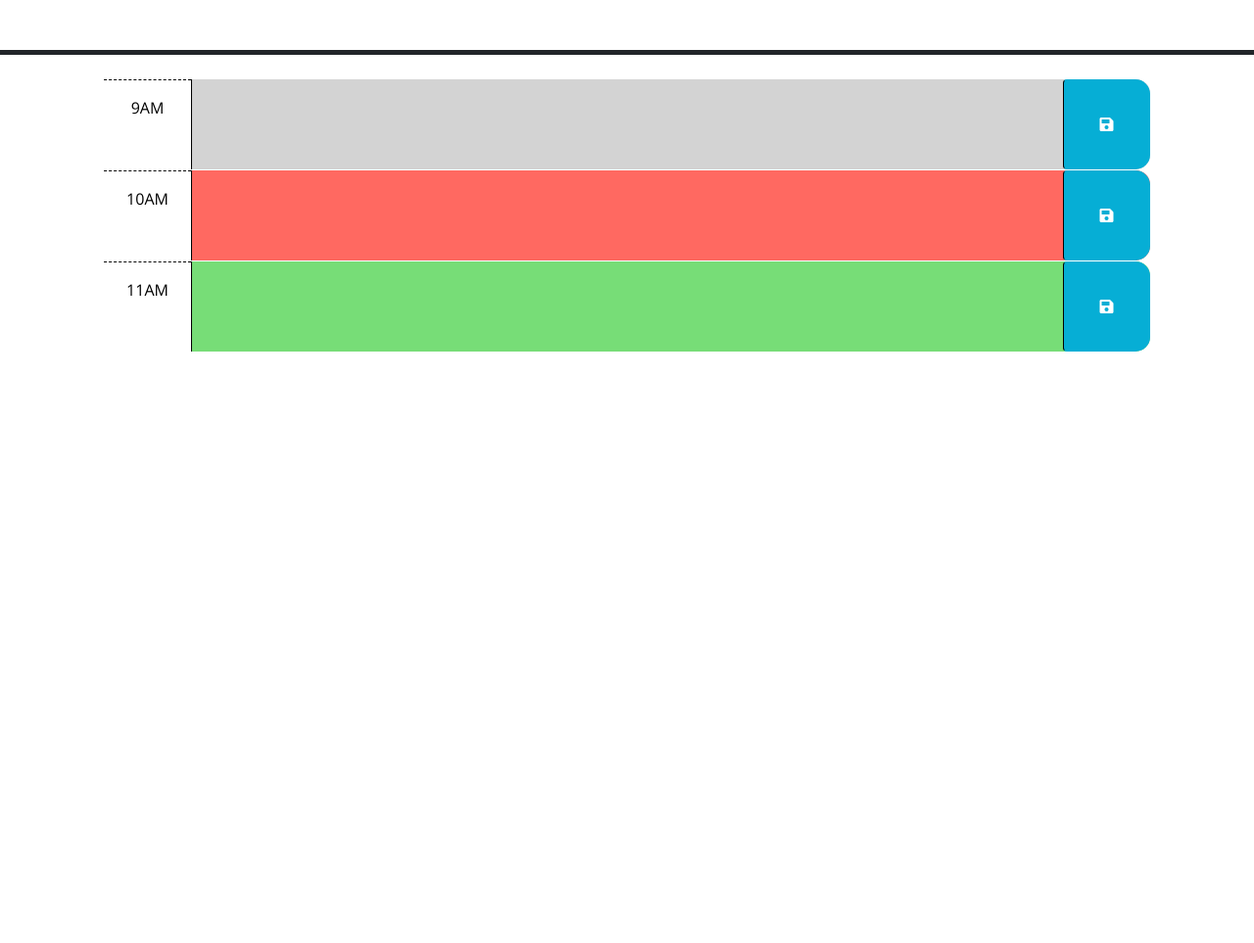
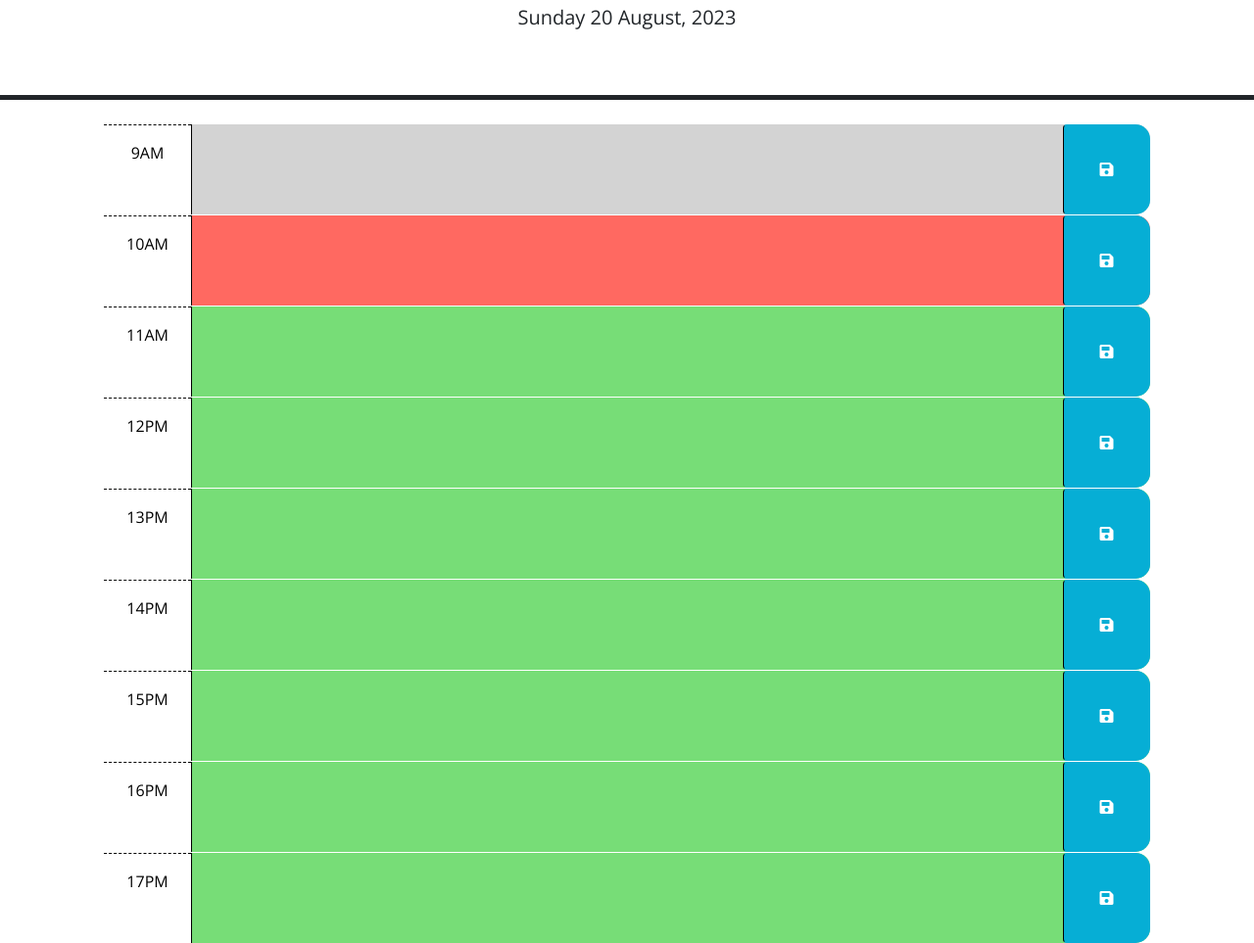
Before and after one commit to JD2929/dailyWorkScheduler, a plain HTML site: page Develop/index.html in a window 1280 px wide. Shown: the part 176-1139 px from the top of the page at 98% size. Before the commit the page ends 800 px from the top, so only its background shows below. Drawn offline with nearby package versions, Linux system fonts and the light colour scheme.

Commit message:
Interim commit. TextArea stored to local storage. First run at add/remove classes

```diff
--- a/Develop/index.html
+++ b/Develop/index.html
@@ -1,23 +1,14 @@
 <!DOCTYPE html>
 <html lang="en">
+
 <head>
   <meta charset="UTF-8" />
   <meta name="viewport" content="width=device-width, initial-scale=1.0" />
   <meta http-equiv="X-UA-Compatible" content="ie=edge" />
-    <link
-      rel="stylesheet"
-      href="https://cdn.jsdelivr.net/npm/bootstrap@5.1.3/dist/css/bootstrap.min.css"
-    />
-    <link
-      rel="stylesheet"
-      href="https://use.fontawesome.com/releases/v5.8.1/css/all.css"
-      integrity="sha384-50oBUHEmvpQ+1lW4y57PTFmhCaXp0ML5d60M1M7uH2+nqUivzIebhndOJK28anvf"
-      crossorigin="anonymous"
-    />
-    <link
-      href="https://fonts.googleapis.com/css?family=Open+Sans&display=swap"
-      rel="stylesheet"
-    />
+  <link rel="stylesheet" href="https://cdn.jsdelivr.net/npm/bootstrap@5.1.3/dist/css/bootstrap.min.css" />
+  <link rel="stylesheet" href="https://use.fontawesome.com/releases/v5.8.1/css/all.css"
+    integrity="sha384-50oBUHEmvpQ+1lW4y57PTFmhCaXp0ML5d60M1M7uH2+nqUivzIebhndOJK28anvf" crossorigin="anonymous" />
+  <link href="https://fonts.googleapis.com/css?family=Open+Sans&display=swap" rel="stylesheet" />
   <link rel="stylesheet" href="style.css" />
   <title>Work Day Scheduler</title>
 </head>
@@ -66,13 +57,60 @@
       </button>
     </div>
 
+    <div id="hour-12" class="row time-block future">
+      <div class="col-2 col-md-1 hour text-center py-3">12PM</div>
+      <textarea class="col-8 col-md-10 description" rows="3"> </textarea>
+      <button class="btn saveBtn col-2 col-md-1" aria-label="save">
+        <i class="fas fa-save" aria-hidden="true"></i>
+      </button>
+    </div>
+
+    <div id="hour-13" class="row time-block future">
+      <div class="col-2 col-md-1 hour text-center py-3">13PM</div>
+      <textarea class="col-8 col-md-10 description" rows="3"> </textarea>
+      <button class="btn saveBtn col-2 col-md-1" aria-label="save">
+        <i class="fas fa-save" aria-hidden="true"></i>
+      </button>
+    </div>
+
+    <div id="hour-14" class="row time-block future">
+      <div class="col-2 col-md-1 hour text-center py-3">14PM</div>
+      <textarea class="col-8 col-md-10 description" rows="3"> </textarea>
+      <button class="btn saveBtn col-2 col-md-1" aria-label="save">
+        <i class="fas fa-save" aria-hidden="true"></i>
+      </button>
+    </div>
+
+    <div id="hour-15" class="row time-block future">
+      <div class="col-2 col-md-1 hour text-center py-3">15PM</div>
+      <textarea class="col-8 col-md-10 description" rows="3"> </textarea>
+      <button class="btn saveBtn col-2 col-md-1" aria-label="save">
+        <i class="fas fa-save" aria-hidden="true"></i>
+      </button>
+    </div>
+
+    <div id="hour-16" class="row time-block future">
+      <div class="col-2 col-md-1 hour text-center py-3">16PM</div>
+      <textarea class="col-8 col-md-10 description" rows="3"> </textarea>
+      <button class="btn saveBtn col-2 col-md-1" aria-label="save">
+        <i class="fas fa-save" aria-hidden="true"></i>
+      </button>
+    </div>
+
+    <div id="hour-17" class="row time-block future">
+      <div class="col-2 col-md-1 hour text-center py-3">17PM</div>
+      <textarea class="col-8 col-md-10 description" rows="3"> </textarea>
+      <button class="btn saveBtn col-2 col-md-1" aria-label="save">
+        <i class="fas fa-save" aria-hidden="true"></i>
+      </button>
+    </div>
+
+
     <script src="https://code.jquery.com/jquery-3.4.1.min.js"></script>
-    <script
-      src="https://cdn.jsdelivr.net/npm/dayjs@1.11.3/dayjs.min.js"
-      integrity="sha256-iu/zLUB+QgISXBLCW/mcDi/rnf4m4uEDO0wauy76x7U="
-      crossorigin="anonymous"
-    ></script>
+    <script src="https://cdn.jsdelivr.net/npm/dayjs@1.11.3/dayjs.min.js"
+      integrity="sha256-iu/zLUB+QgISXBLCW/mcDi/rnf4m4uEDO0wauy76x7U=" crossorigin="anonymous"></script>
 
     <script src="script.js"></script>
 </body>
+
 </html>
--- a/Develop/script.js
+++ b/Develop/script.js
@@ -1,14 +1,47 @@
-// Wrap all code that interacts with the DOM in a call to jQuery to ensure that
-// the code isn't run until the browser has finished rendering all the elements
-// in the html.
+
+
+$("#currentDay").text(dayjs().format('dddd D MMMM, YYYY'))
+
+
+
 $(function () {
-  // TODO: Add a listener for click events on the save button. This code should
-  // use the id in the containing time-block as a key to save the user input in
-  // local storage. HINT: What does `this` reference in the click listener
-  // function? How can DOM traversal be used to get the "hour-x" id of the
-  // time-block containing the button that was clicked? How might the id be
-  // useful when saving the description in local storage?
-  //
+
+
+
+  $(document).ready(function () {
+
+
+    $(".saveBtn").on('click', function () {
+      var text = $(this).siblings('.description').val()
+      var hour = $(this).parent().attr("id")
+
+      localStorage.getItem(hour,text)
+    })
+
+
+    var currentTime = dayjs().hour
+
+    var timeBlock = $(".time-block").attr("class");
+    var past = $(".past").attr("class");
+    var present = $(".present").attr("class");
+    var future = $(".future").attr("class");
+
+    if (timeBlock < currentTime) function past() {
+      $('timeBlock')
+        .removeClass(past)
+        .addClass(future)
+    } else if (timeBlock = currentTime) function present() {
+      $('timeBlock')
+        .removeClass('future')
+        .addClass('present')
+    } else function future() {
+      $('timeBlock') = ('future')
+    }
+  })
+
+
+
+
   // TODO: Add code to apply the past, present, or future class to each time
   // block by comparing the id to the current hour. HINTS: How can the id
   // attribute of each time-block be used to conditionally add or remove the
@@ -20,4 +53,5 @@ $(function () {
   // attribute of each time-block be used to do this?
   //
   // TODO: Add code to display the current date in the header of the page.
-});
+
+})
```
Lines whose indentation alone changed are shown as unchanged.
